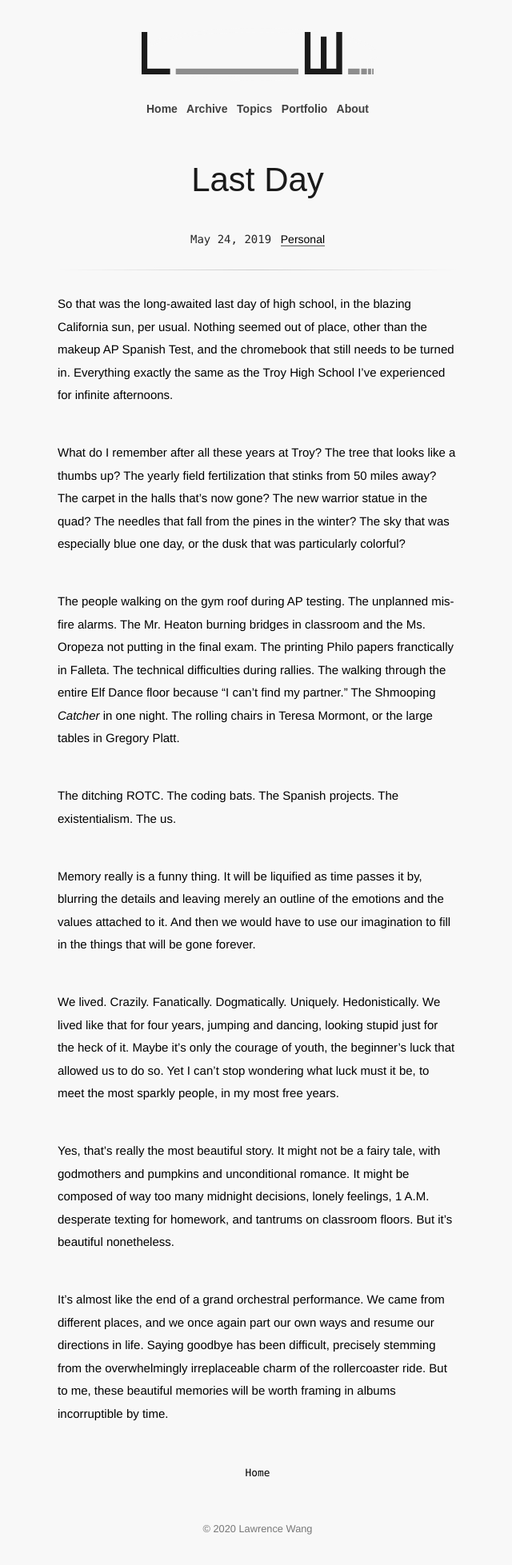
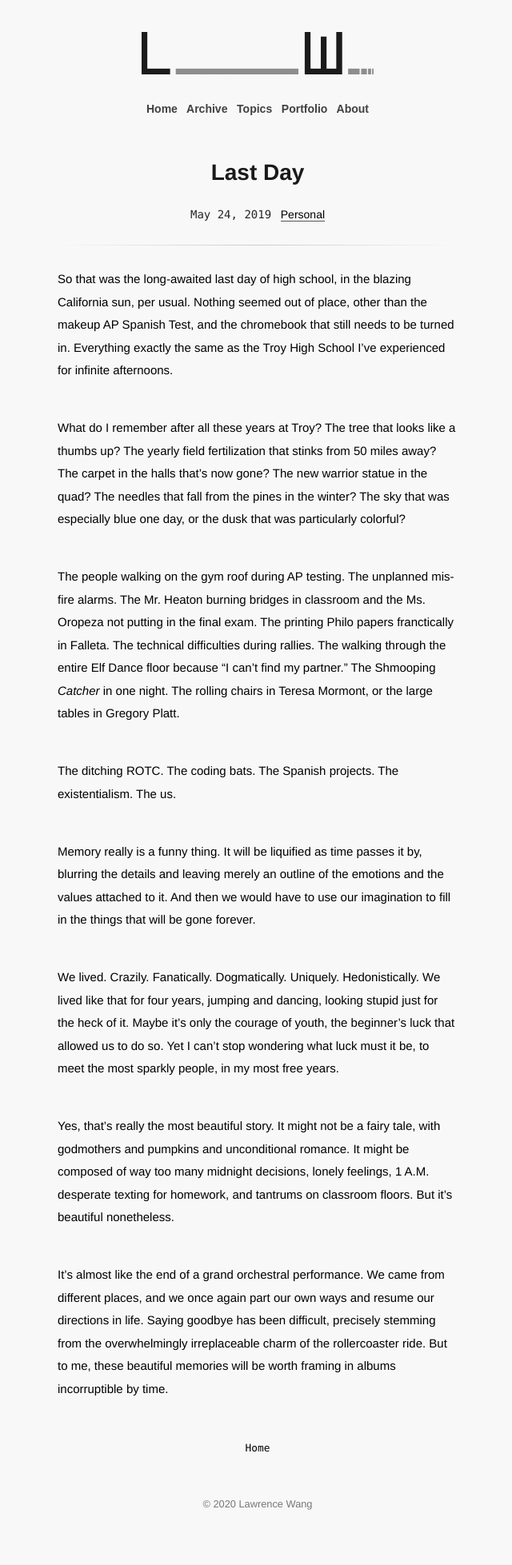
Before and after one commit to law-wang/blog-1.1, a Jekyll site: the page built from _posts/2019-05-24-last-day.md, in a window 1280 px wide. Shown: the whole page at 80% size, without its empty margins (318-958 px from the left). Built offline with Jekyll 4.4.1, drawn with Linux system fonts in a browser that asks for light colours; some web fonts are replaced; after the commit the page ends 1926 px from its top, so only the background shows below that.

Commit message:
Update main.scss

```diff
--- a/_sass/main.scss
+++ b/_sass/main.scss
@@ -236,13 +236,13 @@
   max-width: 500px;
   margin: 0 auto 50px auto;
   h1.title {
-    font-family: franklin-gothic-urw, sans-serif;
-    font-weight: 300;
+    font-family: Helvetica, sans-serif;
+    font-weight: 700;
     font-style: normal;
     line-height: 1.4em;
     text-align: center;
     text-transform: capitalize;
-    font-size: 3em;
+    font-size: 2em;
     color: #1a1a1a;
   }
   .divider {
```
